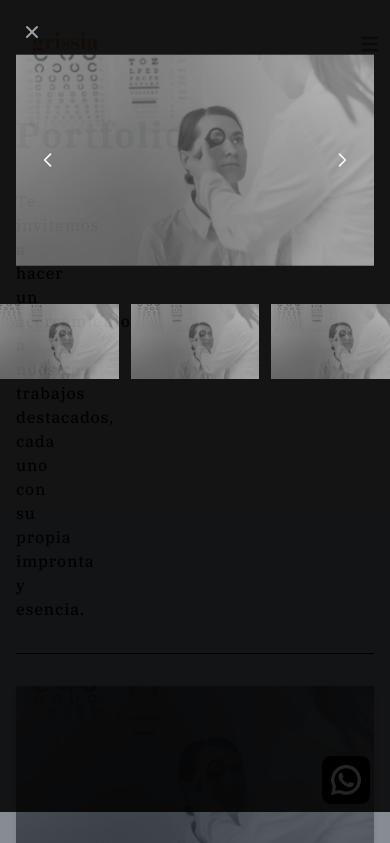
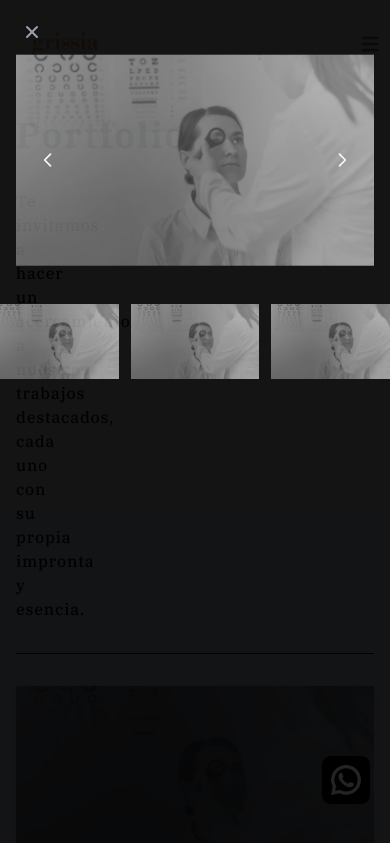
Before and after one commit to VarelaCristianFacundo/Grissia, a website: page pages/portfolio.html in a window 390 px wide. Both pictures are taken after a click on the picture 194 px from the left and 791 px from the top of the page. Shown: the top 843 px of the page. Drawn offline with nearby package versions, Linux system fonts and the light colour scheme.

Commit message:
h-full en popup

```diff
--- a/css/portfolio.css
+++ b/css/portfolio.css
@@ -9,6 +9,7 @@
 #modalProject1{
     background: rgba(0, 0, 0, 0.9) !important;
     opacity: 0.95;
+    margin-bottom: 20rem;
 }
 
 .linePortfolio{
--- a/pages/portfolio.html
+++ b/pages/portfolio.html
@@ -123,7 +123,7 @@
 
     <!-- Main modal -->
     <div id="modalProject1" tabindex="-1" aria-hidden="true"
-        class="hidden overflow-y-auto overflow-x-hidden fixed top-0 right-0 left-0 z-50 w-full md:inset-0 h-modal md:h-full bg-popupMobile">
+        class="hidden overflow-y-auto overflow-x-hidden fixed top-0 right-0 left-0 z-50 w-full h-full md:inset-0 h-modal md:h-full bg-popupMobile">
         <div class="relative p-4 w-full max-w-2xl h-full md:h-auto popupMobile">
             <!-- Modal content -->
             <button type="button"
```
